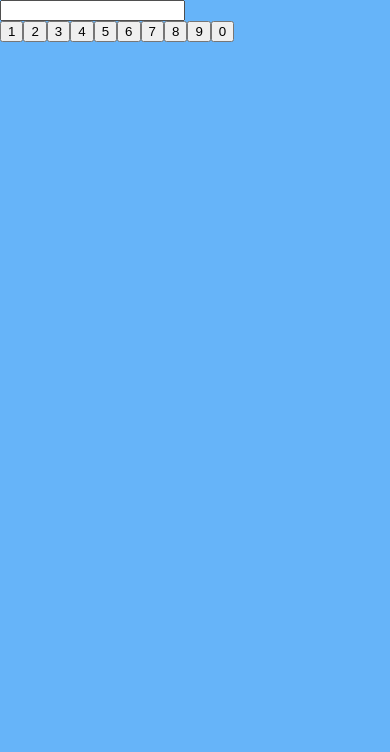
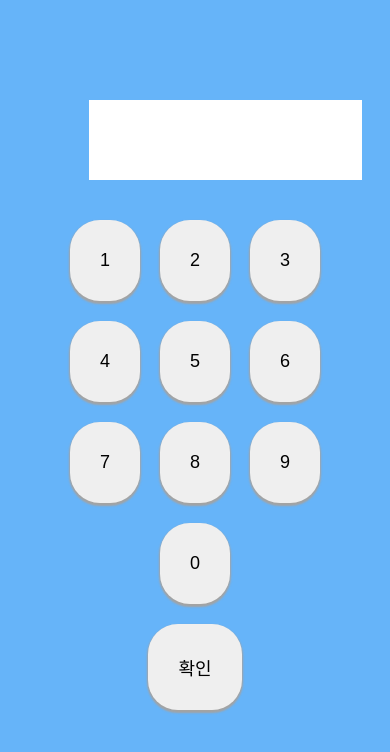
Before and after one commit to oudindiny/Student-Management-System, a React (Create React App) app: page / in a window 390 px wide. Shown: the top 752 px of the page. Built offline with nearby package versions, Linux system fonts and the light colour scheme; a web font is replaced by a local one.

Commit message:
InputPhoneNumber page 수정

```diff
--- a/src/App.css
+++ b/src/App.css
@@ -108,3 +108,27 @@ body {
   flex-direction: column;
   width: 30%;
 }
+/* InputPhoneNumber */
+.InputPhoneNumber {
+  width: 70%;
+  text-align: center;
+  margin: 0 auto;
+  margin-top: 100px;
+}
+.InputPhoneNumber .number {
+  margin: 30px;
+  padding-top: 40px;
+  padding-bottom: 40px;
+  background-color: #ffffff;
+  width: 100%;
+}
+
+.InputPhoneNumber .col button {
+  padding: 30px;
+  margin: 10px;
+  border: none;
+  font-size: 18px;
+  border-radius: 30px;
+  cursor: pointer;
+  box-shadow: 0px 2px 2px 1px #a3a3a3;
+}
--- a/src/pages/InputPhoneNunber.js
+++ b/src/pages/InputPhoneNunber.js
@@ -16,22 +16,32 @@ const InputPhoneNunber = () => {
   };
 
   return (
-    <div className="InputPhoneNunber">
-      <div className="input">
-        <input></input>
+    <div className="InputPhoneNumber">
+      <div className="number">
+        <span>{phoneNumber}</span>
       </div>
 
-      <span>{phoneNumber}</span>
+      <div className="col">
         <button onClick={handlePhoneNumber}>1</button>
         <button onClick={handlePhoneNumber}>2</button>
         <button onClick={handlePhoneNumber}>3</button>
+      </div>
+      <div className="col">
         <button onClick={handlePhoneNumber}>4</button>
         <button onClick={handlePhoneNumber}>5</button>
         <button onClick={handlePhoneNumber}>6</button>
+      </div>
+      <div className="col">
         <button onClick={handlePhoneNumber}>7</button>
         <button onClick={handlePhoneNumber}>8</button>
         <button onClick={handlePhoneNumber}>9</button>
+      </div>
+      <div className="col">
         <button onClick={handlePhoneNumber}>0</button>
+      </div>
+      <div className="col">
+        <button onClick={handlePhoneNumber}>확인</button>
+      </div>
     </div>
   );
 };
```
Lines whose indentation alone changed are shown as unchanged.
